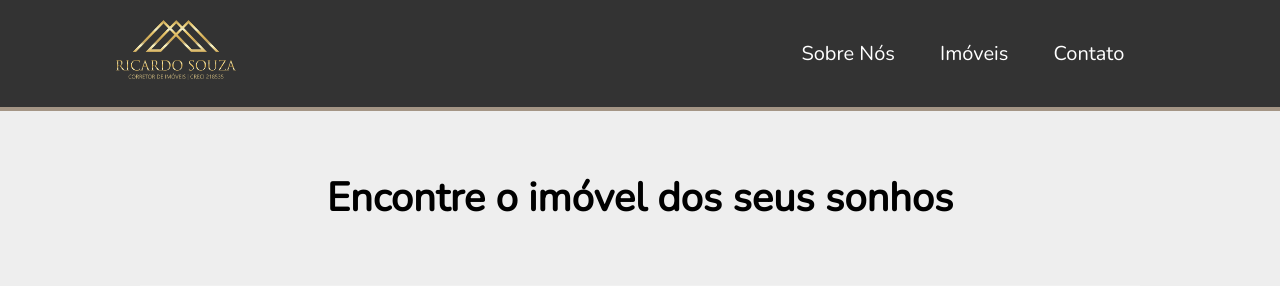
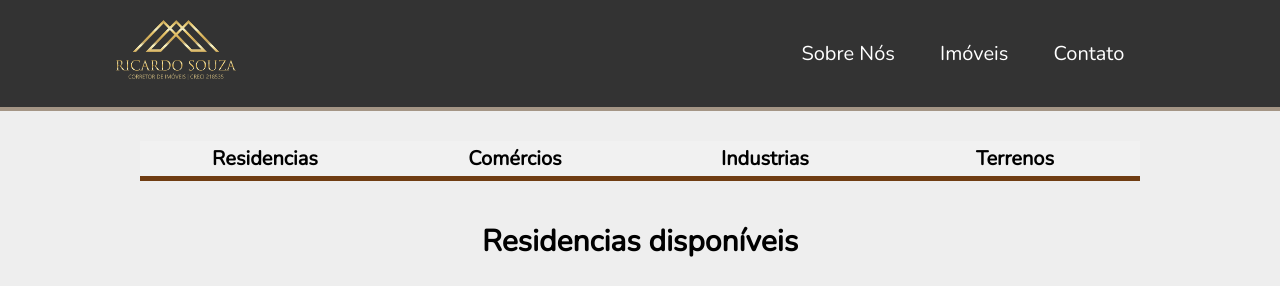
Before and after one commit to Site-Corretor/corretor-imoveis, a PHP site: page /Filtro/residencias.html in a window 1280 px wide. Shown: the top 286 px of the page. Run offline with PHP 8.4, Linux system fonts and the light colour scheme.

Commit message:
subindo git com os links

```diff
--- a/Filtro/residencias.html
+++ b/Filtro/residencias.html
@@ -33,16 +33,15 @@
         </div><!--center-->
     </header>
 
-    <h1 class="sonho">Encontre o imóvel dos seus sonhos</h1>
-
     <div class="tipos-imoveis">
-        <a  href="/Filtro/residencias.html" class="botao-filtro"><div class="opcoes borda-ops fundo-ops">Residencias</div></a>
-        <a  href="/Filtro/comercios.html" class="botao-filtro"></a><div class="opcoes borda-ops fundo-ops">Comércios</div></a>
-        <a  href="/Filtro/industrias.html" class="botao-filtro"></a><div class="opcoes borda-ops fundo-ops">Industrias</div></a>
-        <a  href="/Filtro/terrenos.html" class="botao-filtro"> <div class="opcoes borda-ops fundo-ops">Terrenos</div></a>
+        <a  href="/Filtro/residencias.html" class="botao-filtro"> <div class="opcoes borda-ops fundo-ops">Residencias</div> </a>
+        <a href="/Filtro/comercios.html" class="botao-filtro"> <div class="opcoes borda-ops fundo-ops">Comércios</div> </a>
+        <a href="/Filtro/industrias.html" class="botao-filtro"> <div class="opcoes borda-ops fundo-ops">Industrias</div> </a>
+        <a  href="/Filtro/terrenos.html" class="botao-filtro"> <div class="opcoes borda-ops fundo-ops">Terrenos</div> </a>
     </div>
 
     <section class="main">
+        <h2 class="nome-lista">Residencias disponíveis</h2>
         <div class="house-list">
             <div class="house">
                 <img src="../imagens/Casa Riviera de São Lourenço/Casa_rsl_01.jpg" alt="Casa 2">
--- a/style.css
+++ b/style.css
@@ -542,6 +542,7 @@ footer p {
     font-size: 30px;
     margin-top: 20px;
     margin-bottom: 35px;
+}
 .botao-filtro{
     text-decoration: none;
     color: black;
```
Also changed, not shown: Filtro/comercios.html (+4 -4 lines), Filtro/industrias.html (+4 -4 lines), Filtro/terrenos.html (+4 -4 lines), geral/geral.html (+4 -4 lines).
